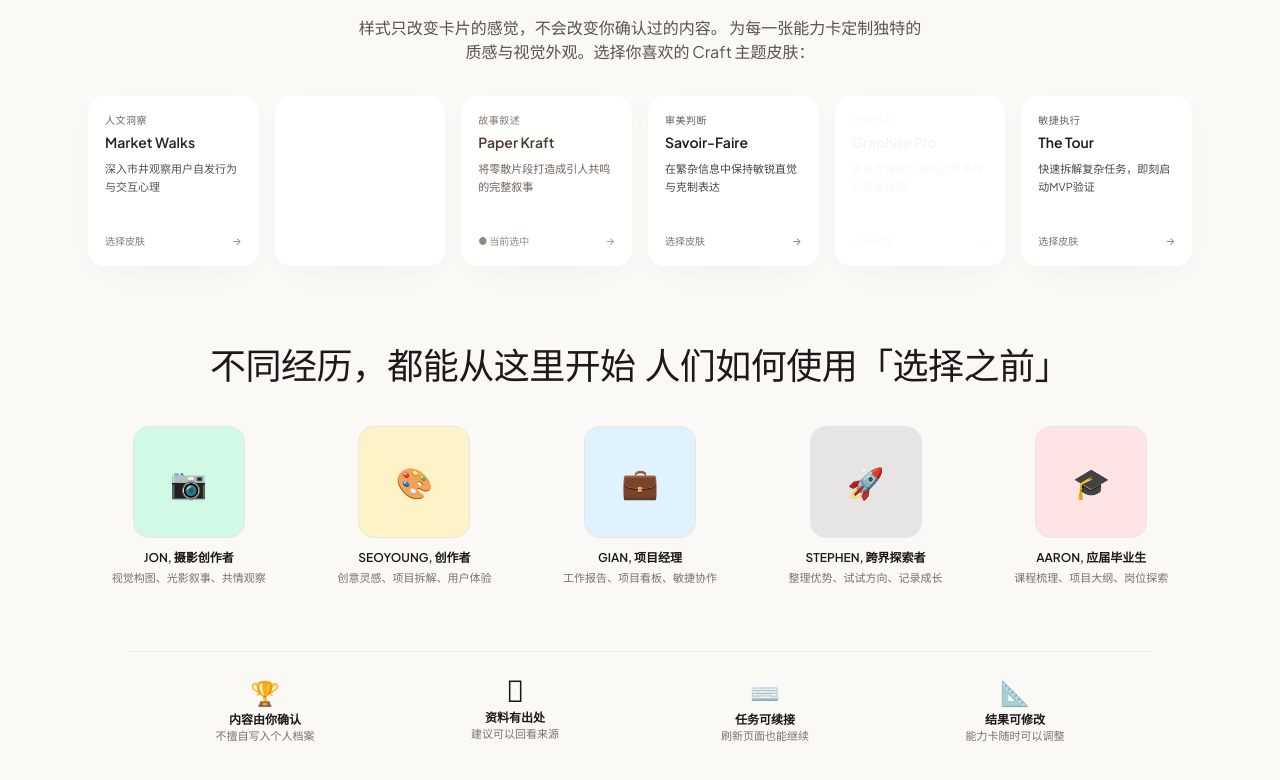
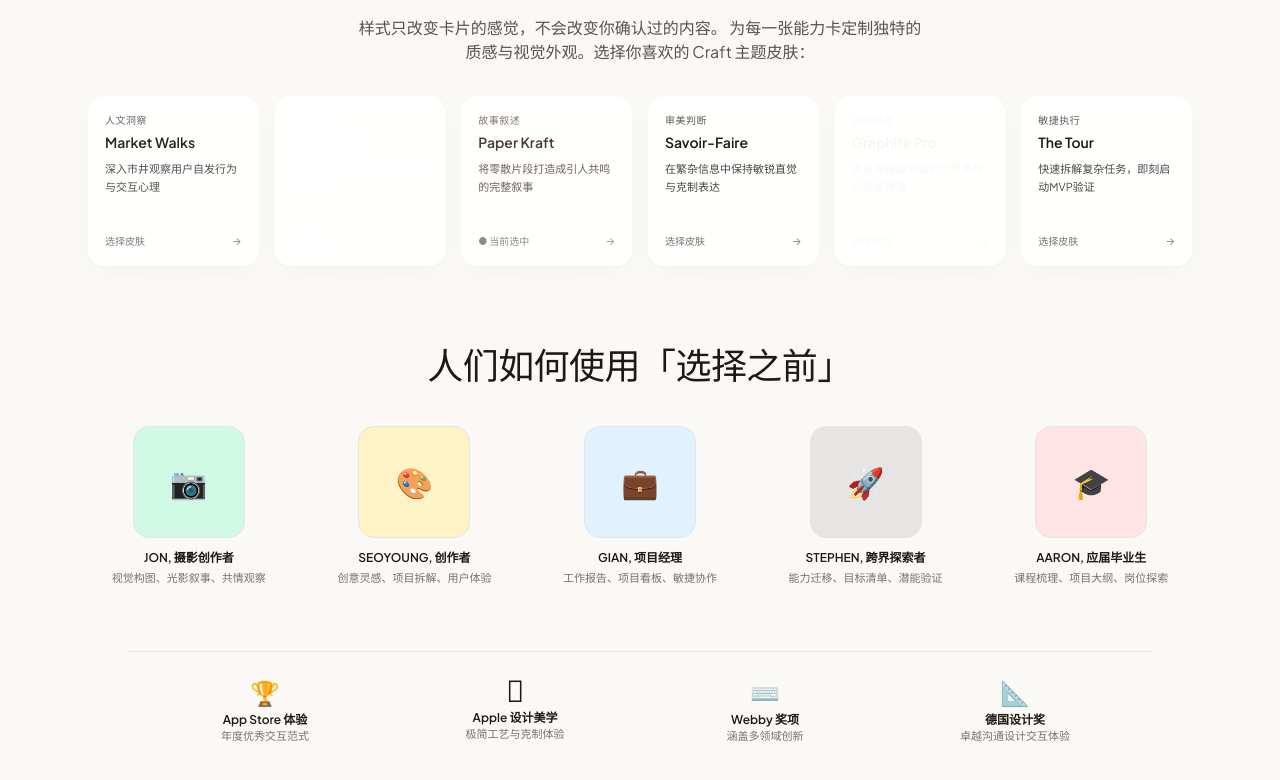
Before and after one commit to BeforeChoosing/frontend-UI, a React (Vite) app: page / in a window 1280 px wide. Shown: the part 1864-2644 px from the top of the page. Built offline with nearby package versions, Linux system fonts and the light colour scheme; no server answers.

Commit message:
fix: restore homepage showcase footer
恢复首页底部的人物与奖项展示，并补充对应的文案回归测试。

```diff
--- a/src/components/LandingHero.tsx
+++ b/src/components/LandingHero.tsx
@@ -440,7 +440,6 @@
       {/* 5. USER STORIES / TESTIMONIALS (Screenshot 4) */}
       <section className="px-4 sm:px-6 max-w-6xl mx-auto mb-16 text-center">
         <h2 className="craft-serif text-2xl sm:text-4xl font-normal text-stone-900 mb-10">
-          不同经历，都能从这里开始
           人们如何使用「选择之前」
         </h2>
 
@@ -475,7 +474,7 @@
               <span className="text-3xl">🚀</span>
             </div>
             <div className="text-xs font-semibold text-stone-900 uppercase">STEPHEN, 跨界探索者</div>
-            <p className="text-[11px] text-stone-500 mt-1">整理优势、试试方向、记录成长</p>
+            <p className="text-[11px] text-stone-500 mt-1">能力迁移、目标清单、潜能验证</p>
           </div>
 
           <div className="flex flex-col items-center text-center group cursor-pointer" onClick={onStartExplore}>
@@ -494,23 +493,23 @@
         <div className="grid grid-cols-2 sm:grid-cols-4 gap-6 text-center">
           <div>
             <div className="text-2xl mb-1">🏆</div>
-            <div className="text-xs font-semibold text-stone-900">内容由你确认</div>
-            <div className="text-[11px] text-stone-500">不擅自写入个人档案</div>
+            <div className="text-xs font-semibold text-stone-900">App Store 体验</div>
+            <div className="text-[11px] text-stone-500">年度优秀交互范式</div>
           </div>
           <div>
             <div className="text-3xl leading-none mb-1 font-sans"></div>
-            <div className="text-xs font-semibold text-stone-900">资料有出处</div>
-            <div className="text-[11px] text-stone-500">建议可以回看来源</div>
+            <div className="text-xs font-semibold text-stone-900">Apple 设计美学</div>
+            <div className="text-[11px] text-stone-500">极简工艺与克制体验</div>
           </div>
           <div>
             <div className="text-2xl mb-1">⌨️</div>
-            <div className="text-xs font-semibold text-stone-900">任务可续接</div>
-            <div className="text-[11px] text-stone-500">刷新页面也能继续</div>
+            <div className="text-xs font-semibold text-stone-900">Webby 奖项</div>
+            <div className="text-[11px] text-stone-500">涵盖多领域创新</div>
           </div>
           <div>
             <div className="text-2xl mb-1">📐</div>
-            <div className="text-xs font-semibold text-stone-900">结果可修改</div>
-            <div className="text-[11px] text-stone-500">能力卡随时可以调整</div>
+            <div className="text-xs font-semibold text-stone-900">德国设计奖</div>
+            <div className="text-[11px] text-stone-500">卓越沟通设计交互体验</div>
           </div>
         </div>
       </section>
```
Also changed, not shown: 1 other file (tests, documents, lock files or other folders).
